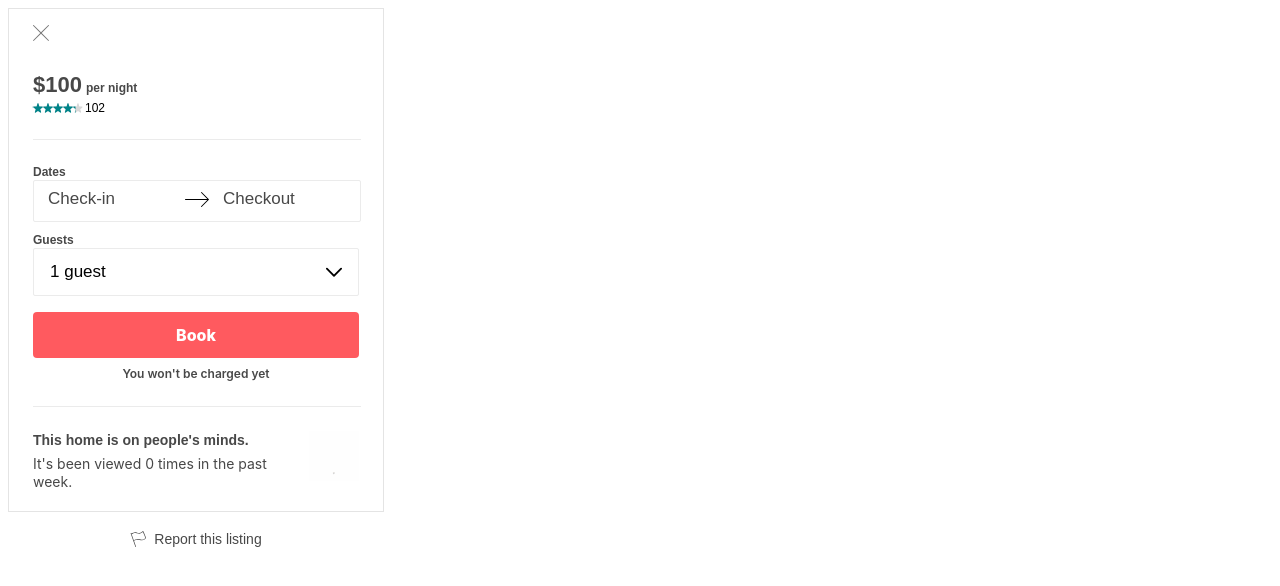
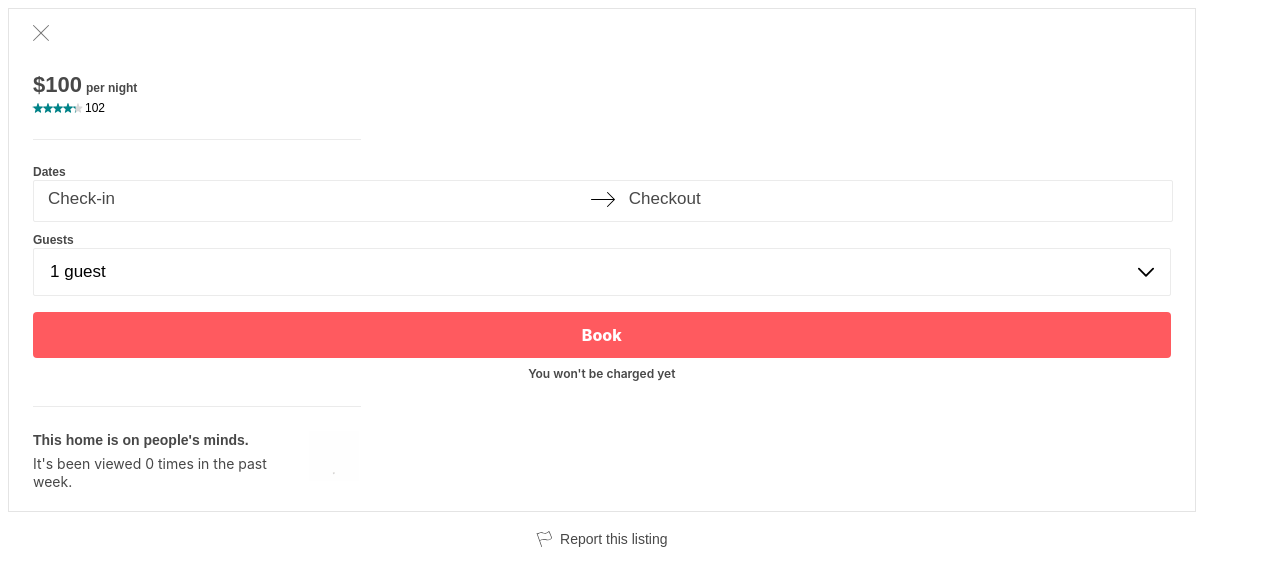
Before and after one commit to sky-bnb/component-booking-gi, a React app: page / in a window 1280 px wide. Shown: the top 586 px of the page. Built offline with nearby package versions, Linux system fonts and the light colour scheme.

Commit message:
allow booking module to respnsively resize to screen

```diff
--- a/src/components/Booking.jsx
+++ b/src/components/Booking.jsx
@@ -12,7 +12,7 @@ import Report from './Report.jsx';
 
 const StyledBooking = styled.div`
   padding: 16px 24px 24px 24px;
-  width: 326px;
+  width: 90%;
   height: 462px;
   margin: 0px;
   border: 1px solid #e4e4e4;
--- a/src/components/Dates.jsx
+++ b/src/components/Dates.jsx
@@ -69,8 +69,8 @@ const StyledHighlight = styled.div`
   margin: 8px 8px 8px 8px;
   border-radius: 3px;
   overflow: hidden;
-  background: ${({ isCheckinOpen, isCheckoutOpen }) => isCheckinOpen || isCheckoutOpen ? 'rgb(153, 237, 230)' : 'white'};
-  border-color: ${({ isCheckinOpen, isCheckoutOpen }) => isCheckinOpen || isCheckoutOpen ? 'rgb(153, 237, 230)' : 'white'};
+  background: ${({ isCheckinOpen, isCheckoutOpen }) => isCheckinOpen || isCheckoutOpen ? 'rgb(153, 237, 230)' : 'rgb(255, 255, 255)'};
+  border-color: ${({ isCheckinOpen, isCheckoutOpen }) => isCheckinOpen || isCheckoutOpen ? 'rgb(153, 237, 230)' : 'rgb(255, 255, 255)'};
 `;
 
 const StyledSVGWrapper = styled.div`
--- a/src/components/Guests.jsx
+++ b/src/components/Guests.jsx
@@ -5,6 +5,7 @@ import GuestsDropdown from './GuestsDropdown.jsx';
 
 const StyledGuests = styled.div`
   margin-bottom: 16px;
+  position: relative;
 `;
 
 const StyledGuestsLabel = styled.label`
--- a/src/components/GuestsDropdown.jsx
+++ b/src/components/GuestsDropdown.jsx
@@ -2,14 +2,16 @@ import React from 'react';
 import styled from 'styled-components';
 
 const StyledGuestsDropdown = styled.div`
+  position: absolute;
   margin: 0px 0px 16px;
   padding: 0px 16px 0px 16px;
   background-color: rgb(255, 255, 255);
   border-radius: 3px;
   box-shadow: rgba(0, 0, 0, 0.15) 0px 2px 6px;
   height: 300px;
-  width: 296px;
-  position: absolute;
+  width: 100%;
+  min-width: 280px;
+  box-sizing: border-box;
   z-index: 2;
 `;
 
@@ -20,18 +22,21 @@ const StyledGuestsMenuWrapper = styled.div`
 const StyledAdultRow = styled.div`
   margin: 16px 0px 16px 0px;
   display: flex;
+  justify-content: space-between;
   align-items: center;
 `;
 
 const StyledChildrenRow = styled.div`
   margin: 24px 0px 24px 0px;
   display: flex;
+  justify-content: space-between;
   align-items: center;
 `;
 
 const StyledInfantRow = styled.div`
   margin: 24px 0px 24px 0px;
   display: flex;
+  justify-content: space-between;
   align-items: center;
 `;
 
@@ -44,7 +49,6 @@ const StyledMenuText = styled.div`
   font-size: 16px;
   font-weight: 600;
   line-height: 22px;
-  width: 176px;
 `;
 
 const StyledSubMenuText = styled.div`
```
